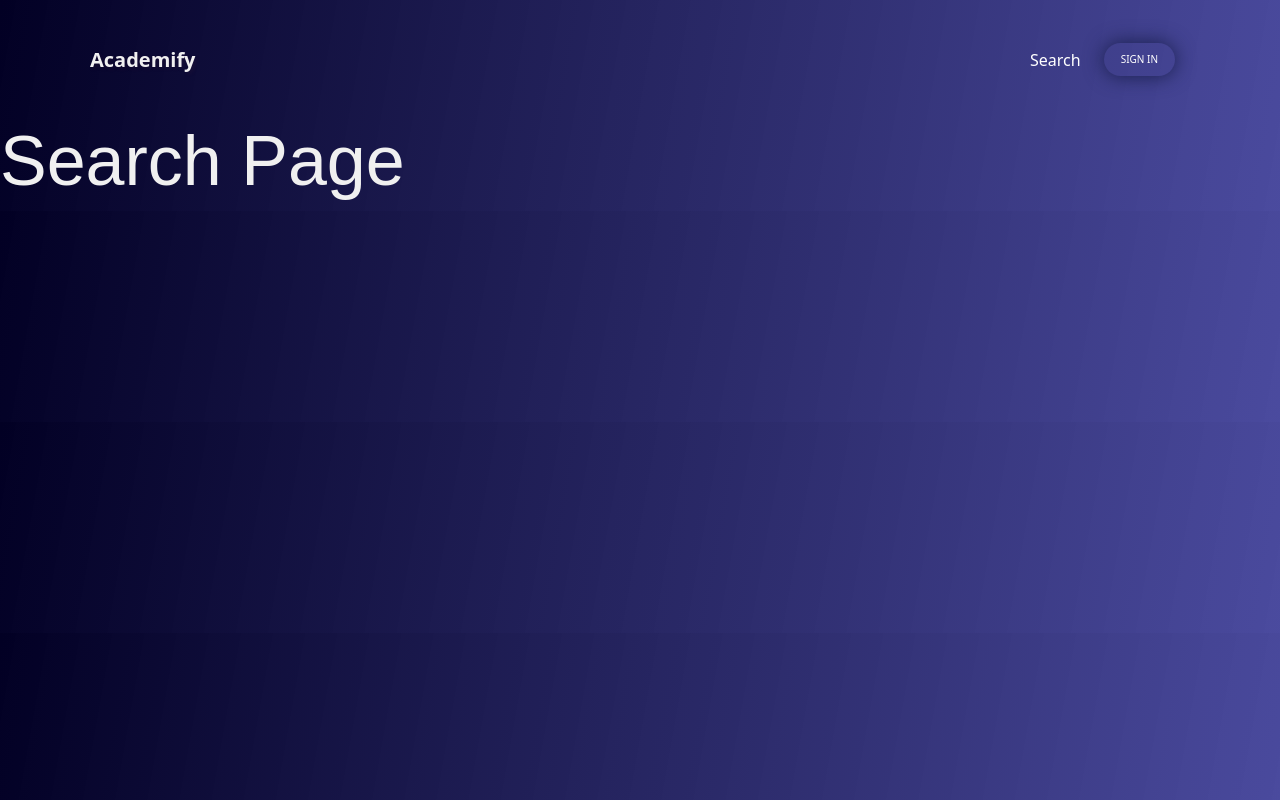
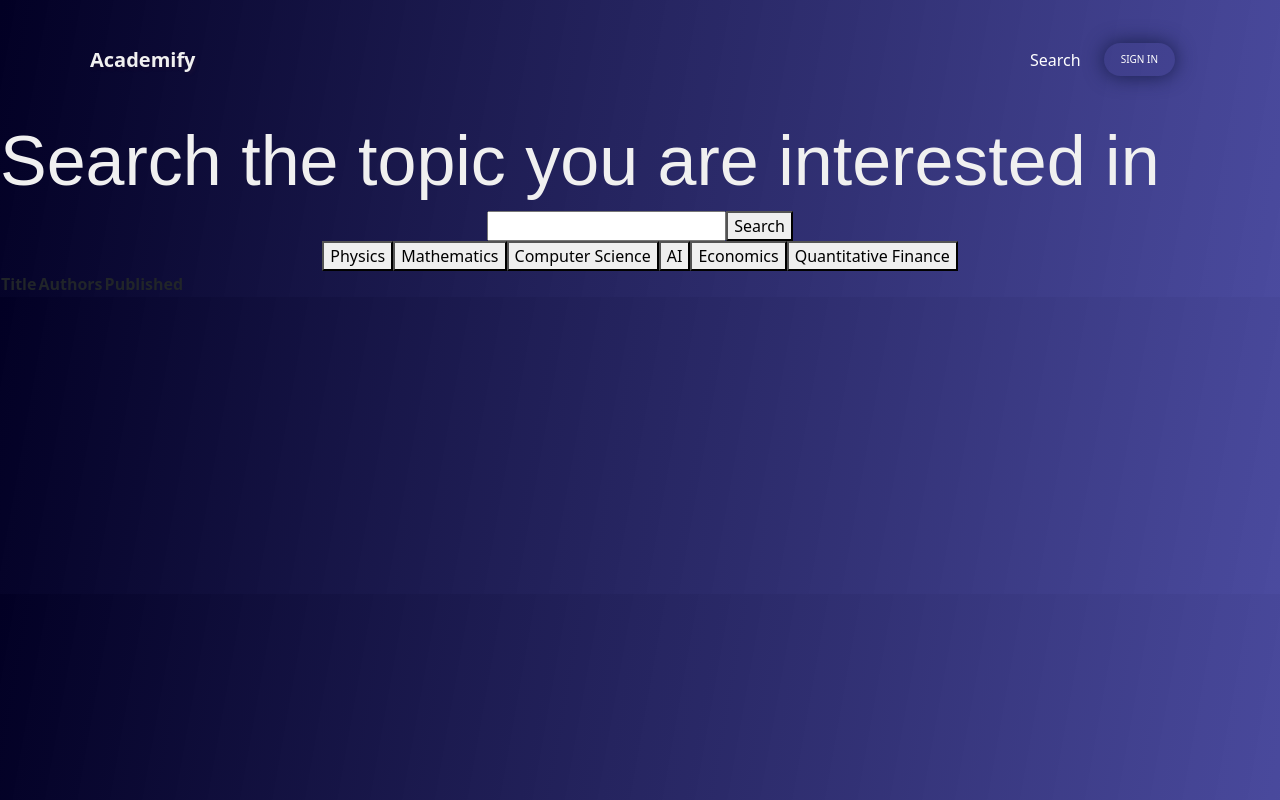
Before and after one commit to DLOVRIC2/academify, a React (Create React App) app in the folder frontend/: page /search in a window 1280 px wide. Built offline with nearby package versions, Linux system fonts and the light colour scheme.

Commit message:
Working version of search jsx

```diff
--- a/frontend/src/pages/Search.jsx
+++ b/frontend/src/pages/Search.jsx
@@ -1,10 +1,93 @@
-import React from "react";
+import React, { useState, useEffect } from "react";
 
 const Search = () => {
+  const [searchQuery, setSearchQuery] = useState("");
+  const [articles, setArticles] = useState([]);
+  const [selectedArticle, setSelectedArticle] = useState(null);
+  const predefinedTags = [
+    "Physics",
+    "Mathematics",
+    "Computer Science",
+    "AI",
+    "Economics",
+    "Quantitative Finance",
+  ];
+
+  const handleTagClick = (tag) => {
+    setSearchQuery(tag);
+  };
+
+  const handleSearch = () => {
+    let url;
+    if (predefinedTags.includes(searchQuery)) {
+      url = `http://localhost:8000/search/tag/${searchQuery}`;
+    } else {
+      url = `http://localhost:8000/search/title/${searchQuery}`;
+    }
+
+fetch(url)
+  .then((response) => response.json())
+  .then((data) => {
+    if (typeof data === "string") {
+      data = JSON.parse(data);
+    }
+    console.log("Received data:", data); // log the data
+    setArticles(data); // Set the state directly with the parsed data
+  })
+  .catch((error) => console.error("Error fetching data:", error));
+
+  };
+
+
+  useEffect(() => {
+    console.log("Articles state changed:", articles);
+    console.log("Type of articles state:", typeof articles);
+    if (!Array.isArray(articles)) {
+      console.error("Articles state is not an array!");
+    }
+  }, [articles]);
+
+
+
+
+  const handleRowClick = (article) => {
+    setSelectedArticle(article);
+  };
+
   return (
     <div>
-      <h1>Search Page</h1>
-      {/* Add your search functionality here */}
+      <h1>Search the topic you are interested in</h1>
+      <input
+        type="text"
+        value={searchQuery}
+        onChange={(e) => setSearchQuery(e.target.value)}
+      />
+      <button onClick={handleSearch}>Search</button>
+      <div>
+        {predefinedTags.map((tag) => (
+          <button key={tag} onClick={() => handleTagClick(tag)}>
+            {tag}
+          </button>
+        ))}
+      </div>
+      <table>
+        <thead>
+          <tr>
+            <th>Title</th>
+            <th>Authors</th>
+            <th>Published</th>
+          </tr>
+        </thead>
+        <tbody>
+          {articles.map((article) => (
+            <tr key={article.title} onClick={() => handleRowClick(article)}>
+              <td>{article.title}</td>
+              <td>{article.authors.join(", ")}</td>
+              <td>{article.published}</td>
+            </tr>
+          ))}
+        </tbody>
+      </table>
     </div>
   );
 };
```
